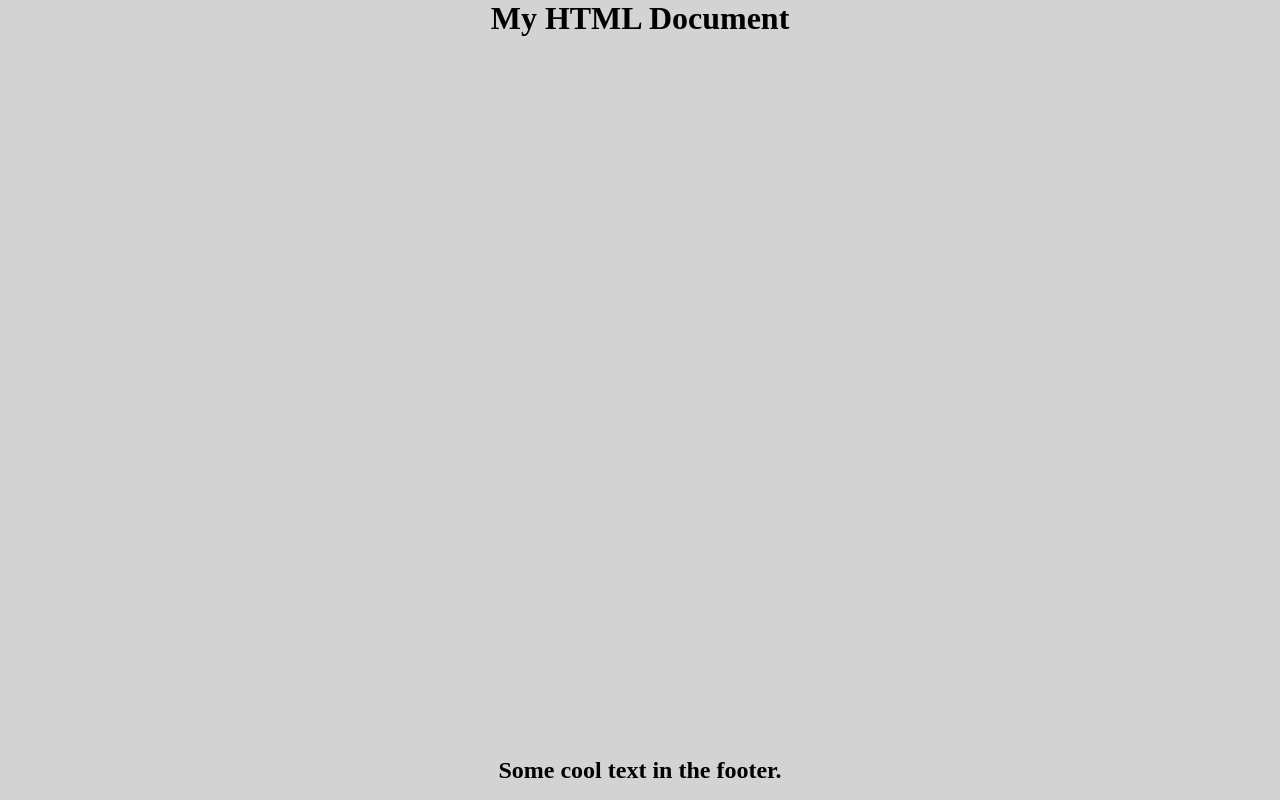
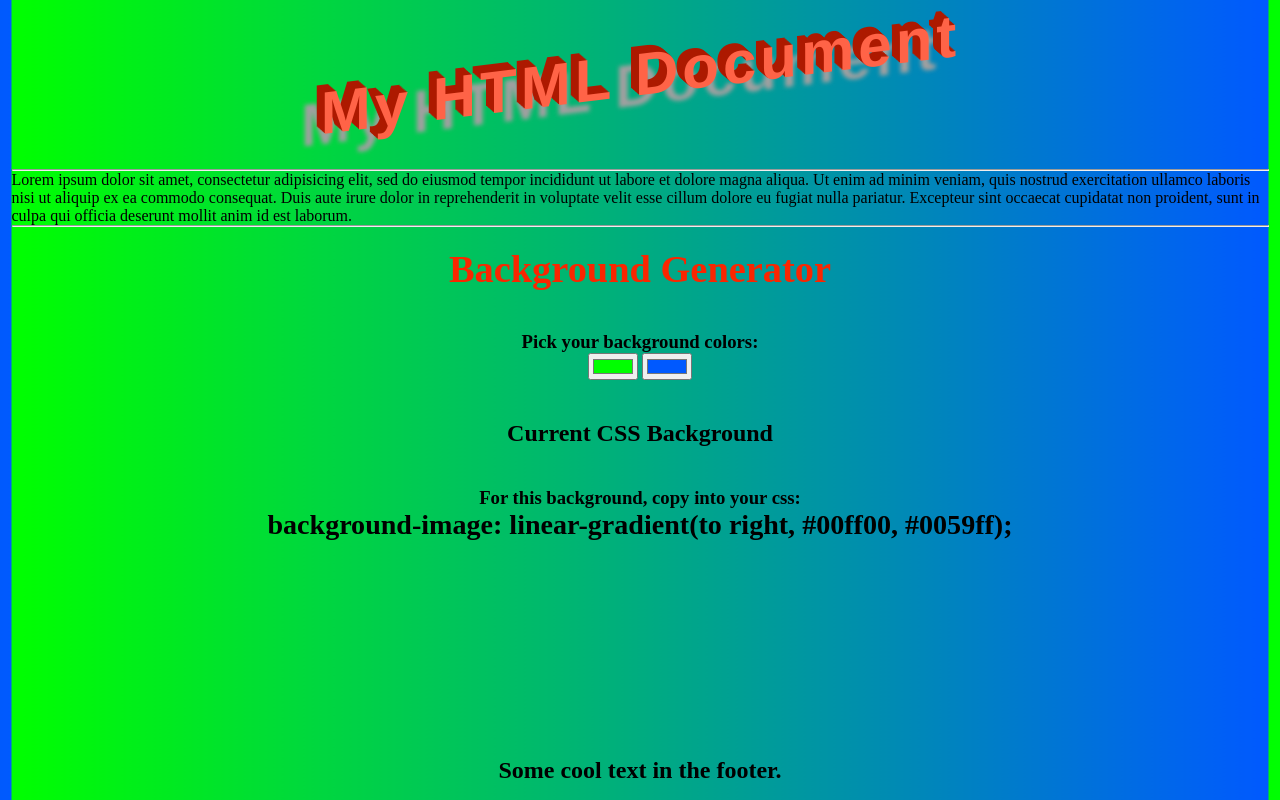
Before and after one commit to ernestdpeterson/webDev2019, a website: page jsDOM/index.html in a window 1280 px wide. Drawn offline with nearby package versions, Linux system fonts and the light colour scheme.

Commit message:
refactor code to allow more color stops

```diff
--- a/jsDOM/index.html
+++ b/jsDOM/index.html
@@ -14,16 +14,46 @@
         <h1>My HTML Document</h1>
     </header>
 
+    <hr>
+
     <section>
+        <div>
+            <p>
+                Lorem ipsum dolor sit amet, consectetur adipisicing elit, sed do eiusmod
+                tempor incididunt ut labore et dolore magna aliqua. Ut enim ad minim veniam,
+                quis nostrud exercitation ullamco laboris nisi ut aliquip ex ea commodo
+                consequat. Duis aute irure dolor in reprehenderit in voluptate velit esse
+                cillum dolore eu fugiat nulla pariatur. Excepteur sint occaecat cupidatat non
+                proident, sunt in culpa qui officia deserunt mollit anim id est laborum.
+            </p>
+        </div>
+    </section>
 
+    <hr>
+
+    <section id="backgroundGeneratorSection">
+        <h1 class="centered">Background Generator</h1>
+        <div id="colorInputs" class="centered">
+
+            <h3>Pick your background colors: </h3>
+
+            <!-- <button id="colorAddButton">Add a color</button> -->
+
+            <!-- <button id="colorRemoveButton">Remove a color</button> -->
+
+            <input type="color" name="color1" value="#00ff00">
+
+            <input type="color" name="color2" value="#0059ff">
+
+        </div>
+        <h2 class="centered">Current CSS Background</h2>
+        <h3 id="currentColors" class="centered"></h3>
     </section>
 
     <footer id="theFooter">
         <h2>Some cool text in the footer.</h2>
     </footer>
 
-<script src="js/main.js">
-// normalize.css has been removed from the head
-</script>
+<script src="js/main.js"></script>
 </body>
 </html>
--- a/jsDOM/js/main.js
+++ b/jsDOM/js/main.js
@@ -1 +1,40 @@
-/*env jquery*/
+/*eslint-env jquery*/
+
+// global variables
+var firstColor = $("[name = color1]");
+var secondColor = $("[name = color2]");
+var colorItter = 3;
+var theAddButton = $("#colorAddButton");
+
+// add colors to change at some other time
+// function addColorPicker() {
+//     $("#colorInputs").append(`<input type="color" name="color${colorItter}" value="#0059ff">`);
+//     colorItter++;
+// }
+
+// theAddButton[0].addEventListener("click", function() {
+//     addColorPicker();
+// });
+
+// remove colors todo next
+
+// get background color
+firstColor[0].addEventListener("input", function(argument) {
+    var changeFirst = argument.target.value;
+    changeBackground(changeFirst, undefined);
+});
+
+secondColor[0].addEventListener("input", function(argument) {
+    var changeSecond = argument.target.value;
+    changeBackground(undefined, changeSecond);
+});
+
+// change background gradient
+function changeBackground(changeFirst = firstColor[0].value, changeSecond = secondColor[0].value) {
+
+    $("body").css("background-image", `linear-gradient(to right, ${changeFirst}, ${changeSecond})`);
+
+    $("#currentColors").html(`For this background, copy into your css: <h1>background-image: linear-gradient(to right, ${changeFirst}, ${changeSecond});</h1>`);
+}
+
+changeBackground();
--- a/jsDOM/sass/main.scss
+++ b/jsDOM/sass/main.scss
@@ -1,7 +1,7 @@
 $lg: lightgray;
+$tom: tomato;
 
 * {
-    // outline: 1px red solid;
     max-width: 1257px;
     margin: auto;
         :before, :after {
@@ -15,12 +15,35 @@ html{
 body {
     position: relative;
     margin: 0;
-    // padding-bottom: 6rem;
     min-height: 100%;
     background-color: $lg;
 }
-h1 {
+#theHeader {
+    padding: 40px 0 60px 0;
     text-align: center;
+    font-family: "Oswald", Helvetica, sans-serif;
+    font-size: 30px;
+    transform: skewY(-7deg);
+    letter-spacing: 4px;
+    color: $tom;
+    text-shadow:
+        -1px -1px 0 darken($tom, 30%),
+        -2px -2px 0 darken($tom, 30%),
+        -3px -3px 0 darken($tom, 30%),
+        -4px -4px 0 darken($tom, 30%),
+        -5px -5px 0 darken($tom, 30%),
+        -6px -6px 0 darken($tom, 30%),
+        -7px -7px 0 darken($tom, 30%),
+        -8px -8px 0 darken($tom, 30%),
+        -20px 10px 4px darken($lg, 20%);
+}
+.centered {
+    text-align: center;
+    padding: 20px;
+}
+#backgroundGeneratorSection > h1 {
+    color: darken($tom, 15%);
+    font-size: 3vw;
 }
 #theFooter{
     position: absolute;
```
Also changed, not shown: jsDOM/css/main.css.
